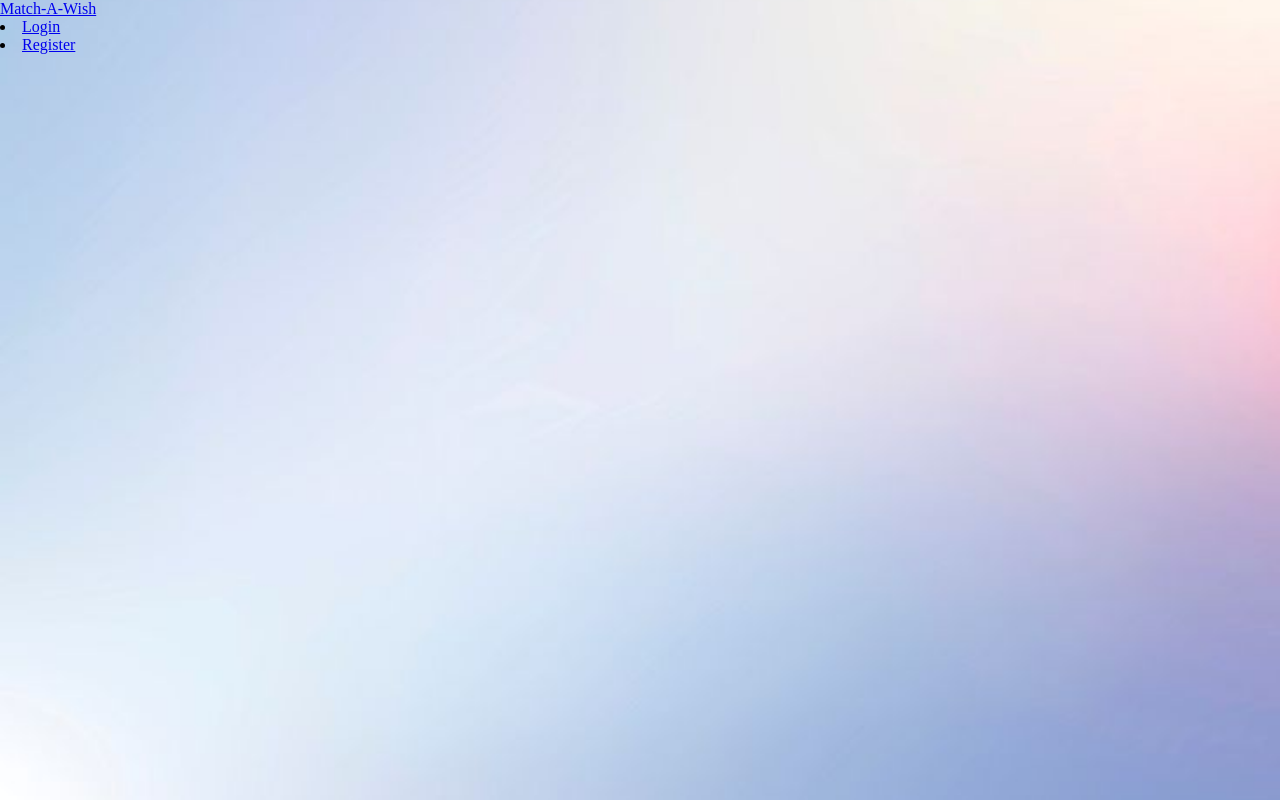
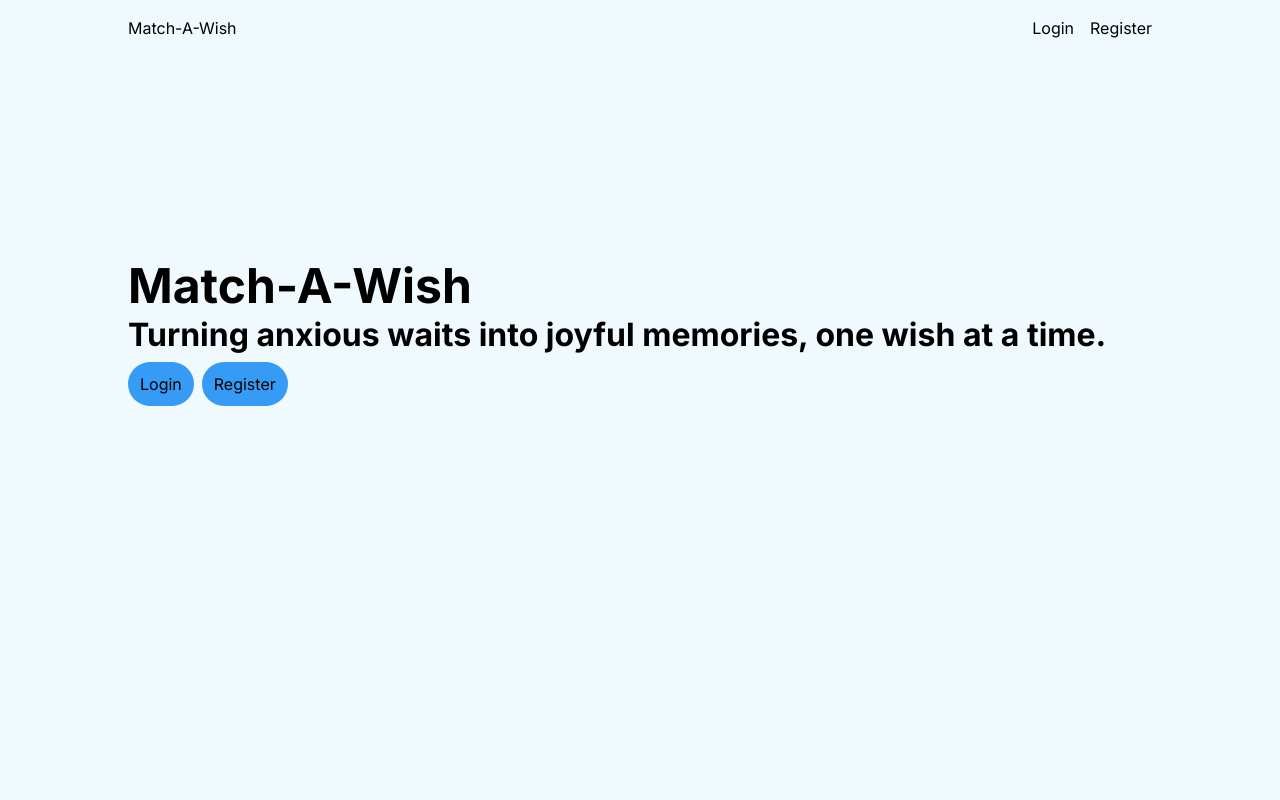
Before and after one commit to hannatonthat/McHacks-2025, a React (Create React App) app: page / in a window 1280 px wide. Built offline with nearby package versions, Linux system fonts and the light colour scheme.

Commit message:
home page skeleton

```diff
--- a/src/App.css
+++ b/src/App.css
@@ -1,8 +1,21 @@
 * {
     margin: 0;
     padding: 0;
+    font-family: 'Inter', sans-serif;
+    font-size: 1rem;
+    font-weight: 400;
 }
 
-.body {
-    font-family: 'Inter', sans-serif;
+h1 {
+    font-size: 3rem;
+    font-weight: 800;
 }
+
+h2 {
+    font-size: 2rem;
+    font-weight: 800;
+}
+
+section {
+    margin: 0 10%;
+}
--- a/src/Home.css
+++ b/src/Home.css
@@ -1,8 +1,55 @@
 .background {
-    background-image: url('/public/images/background.jpg');
+    background-color: #F0F9FE;
     background-size: cover;
     background-position: center;
     background-repeat: no-repeat;
     width: 100%;
     height: 100vh;
 }
+
+nav, nav-links {
+    display: flex;
+}
+
+nav {
+    display: flex;
+    justify-content: space-between;
+    align-items: center;
+    padding-top: 0rem;
+    margin: 0 10%;
+    height: 3.5rem;
+}
+
+.links{
+    display: flex;
+    gap: 1rem;
+    list-style: none;
+    align-items: center;
+
+}
+
+.links a, .logo a{
+    text-decoration: none;
+    color: black;
+}
+
+.section {
+    margin: 0 10%;
+    padding-top: 25vh;
+}
+
+.buttons {
+    margin-top: 0.5rem;
+    display: flex;
+    gap: 0.5rem;
+    list-style: none;
+    align-items: center;
+}
+
+button {
+    background-color: #359BF5;
+    color: black;
+    border: none;
+    padding: 0.75rem;
+    border-radius: 50px;
+}
--- a/src/Pages/Home.js
+++ b/src/Pages/Home.js
@@ -2,16 +2,35 @@ import React from 'react'
 import '../Home.css'
 
 export default function Home() {
+
+    const handleLoginClick = () => {
+        window.location.href = '/login';
+    };
+
+    const handleRegisterClick = () => {
+        window.location.href = '/register';
+    };
+
     return (
         <>
-        <div class='background'>
+        <div className='background'>
             <nav>
-                <div class='logo'><a href='/'>Match-A-Wish</a></div>
-                <div class='links'>
-                    <li><a href='Login' onclick='toggleMenu()'>Login</a></li>
-                    <li><a href='Register' onclick='toggleMenu()'>Register</a></li>
+                <div className='logo'>
+                    <a href='/'>Match-A-Wish</a>
+                </div>
+                <div className='links'>
+                    <li><a href='login'>Login</a></li>
+                    <li><a href='register'>Register</a></li>
                 </div>
             </nav>
+            <div className='section'>
+                <h1>Match-A-Wish</h1>
+                <h2>Turning anxious waits into joyful memories, one wish at a time.</h2>
+                <div className='buttons'>
+                    <li><button onClick={handleLoginClick}>Login</button></li>
+                    <li><button onClick={handleRegisterClick}>Register</button></li>
+                </div>
+            </div>
         </div>
         </>
     )
```
Also changed, not shown: public/images/background.jpg (deleted).
